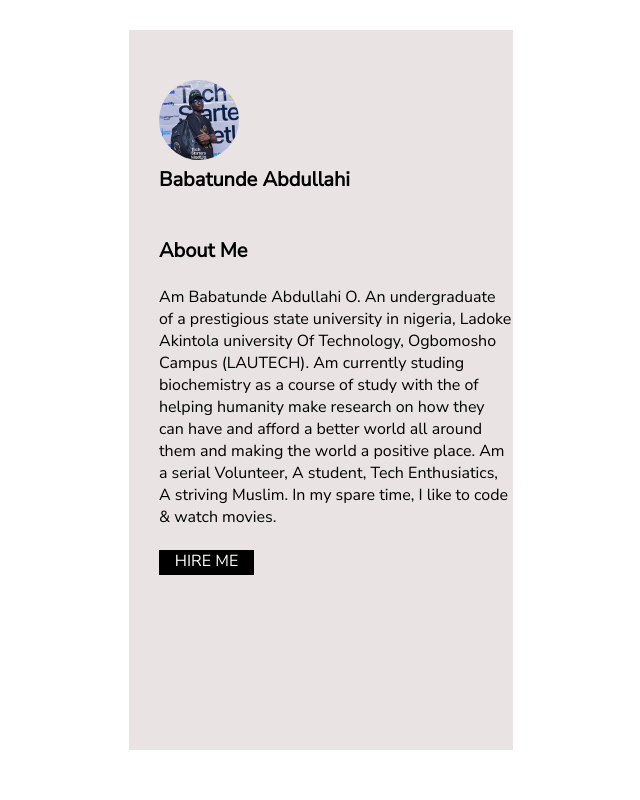
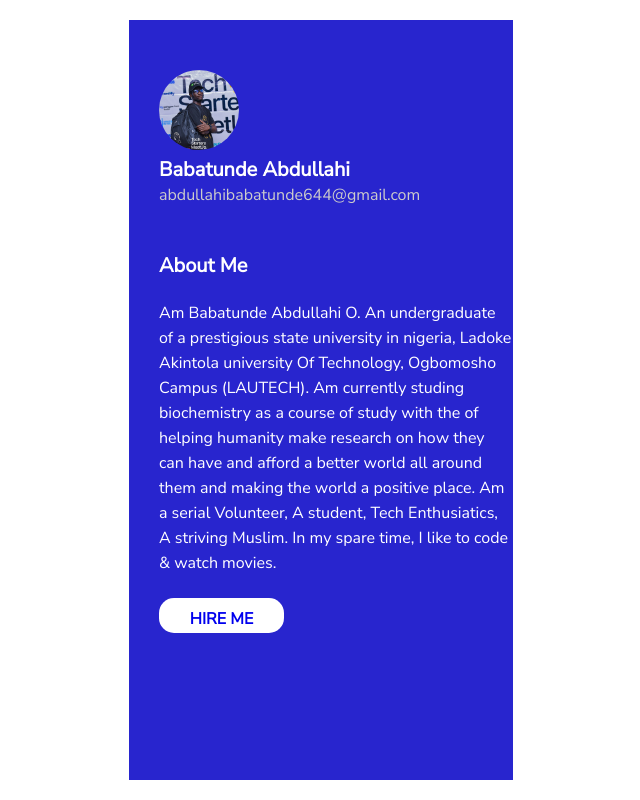
Before and after one commit to babsmatic1/The-Just-Project-Card, a plain HTML site: page index.html in a window 1280 px wide. Shown: the whole page, without its empty margins (321-961 px from the left). Drawn offline with Linux system fonts and the light colour scheme.

Commit message:
changes made

```diff
--- a/index.html
+++ b/index.html
@@ -10,7 +10,9 @@
 <body>
     <div class="container">
         <img src="-x48afr_11zon.jpg" alt="buds" width="80px" height="80px">
-        <h2>Babatunde Abdullahi</h2><br><br>
+        <h2>Babatunde Abdullahi</h2>
+        <p class="p2" action="mailto:abdullahibabatunde644@gmail.com"> abdullahibabatunde644@gmail.com</p>
+        <br><br>
       <h1>About Me</h1> <br>
       <p>Am Babatunde Abdullahi O. An undergraduate of a prestigious state university in nigeria, Ladoke Akintola university Of Technology, Ogbomosho Campus (LAUTECH). Am currently studing biochemistry as a course of study with the of helping humanity make research on how they can have and afford a better world all around them and making the world a positive place. Am a serial Volunteer, A student, Tech Enthusiatics, A striving Muslim. In my spare time, I like to code & watch movies.</p><br>
       <div class="link"><a href="https://www.linkedin.com/in/babatunde-abdullahi-digital-marketer">HIRE ME</a></div>
--- a/style.css
+++ b/style.css
@@ -9,9 +9,9 @@
 
 .container{
     width: 30vw;
-    height: 90vh;
-    margin: 30px 0px 0px 450px;
-    background-color: rgb(233, 227, 227);
+    height: 95vh;
+    margin: 20px 0px 0px 450px;
+    background-color: rgb(40, 37, 206);
 }
 
 img{
@@ -22,24 +22,33 @@ img{
 h1,h2{
 font-size: 20px;
 margin-left: 30px;
+color: white;
 }
 
 p{
  text-align: left;
  margin-left: 30px;
+ color: white;
+ line-height: 25px;
+}
+
+.p2{
+    color: rgb(204, 203, 203);
 }
 
 .link{
-    background-color: black;
+    background-color: rgb(255, 255, 255);
     text-align: center;
-    width: 95px;
-    height: 25px;
+    padding-top: 10px;
+    color: blue;
+
+    font-weight: 600;
+    width: 125px;
+    height: 35px;
+    border-radius: 15px;
     margin-left: 30px;
-
 }
 
 .link a{
-    justify-content: center;
     text-decoration: none;
-    color: white;
 }
```
